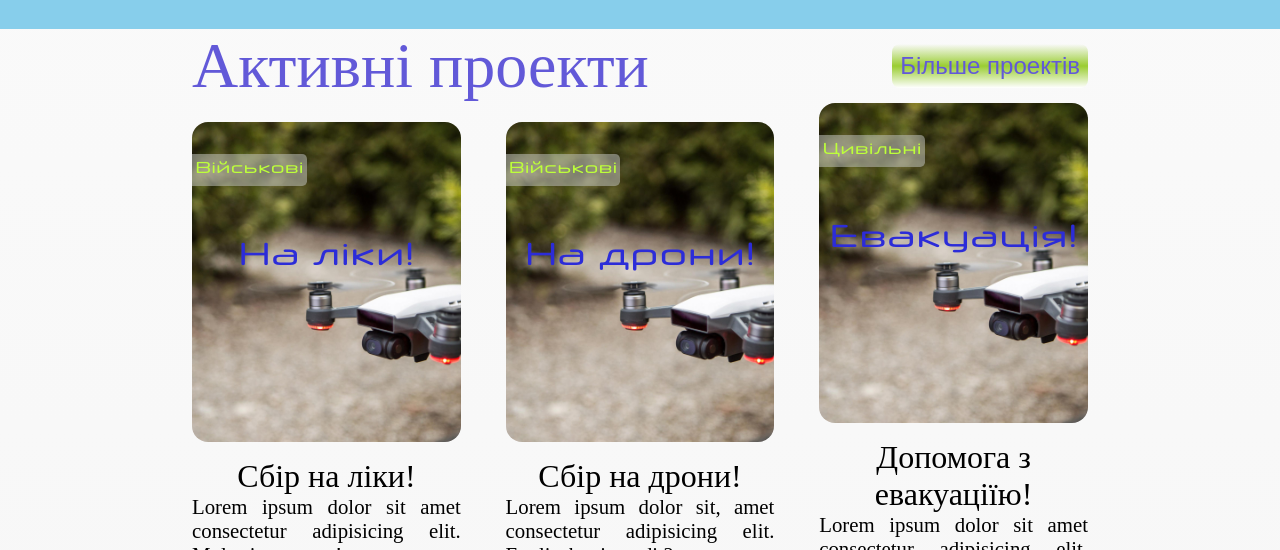
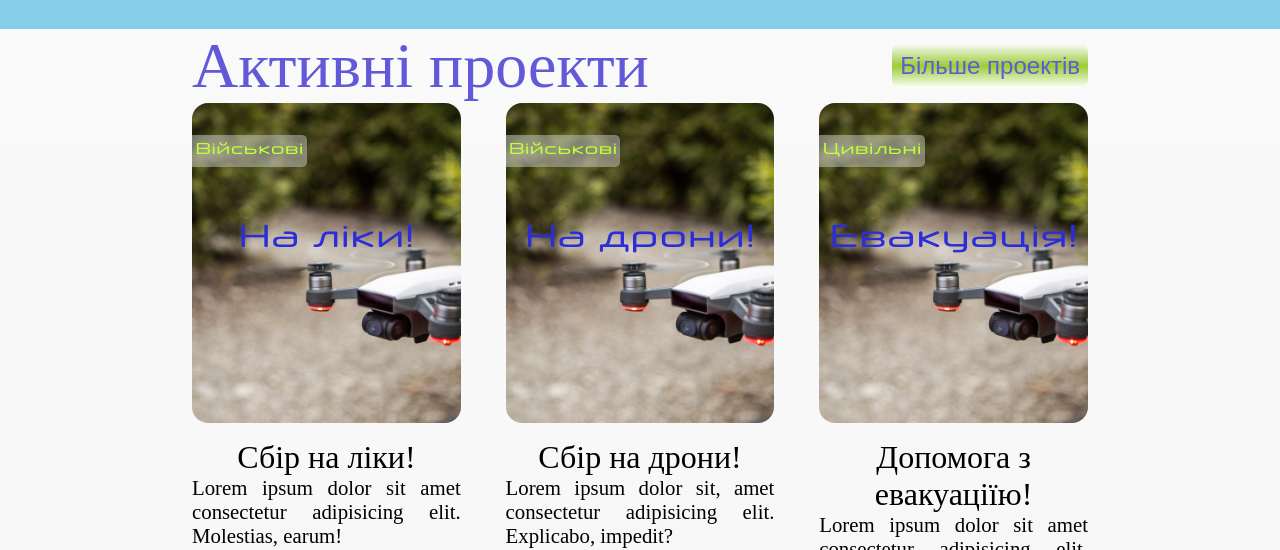
Before and after one commit to denys-bozhok/Home-work_3, a plain HTML site: page index.html in a window 1280 px wide. Shown: the part 1408-1958 px from the top of the page. Drawn offline with Linux system fonts and the light colour scheme; a web font is replaced by a local one.

Commit message:
CSS Format

```diff
--- a/index.html
+++ b/index.html
@@ -551,7 +551,7 @@
                     <div class="map">
                         <iframe
                             src="https://www.google.com/maps/embed?pb=!1m14!1m12!1m3!1d21165.995908488218!2d35.06273615!3d48.4613359!2m3!1f0!2f0!3f0!3m2!1i1024!2i768!4f13.1!5e0!3m2!1sru!2sua!4v1680974555505!5m2!1sru!2sua"
-                            width="600" height="150" style="border: 0;" referrerpolicy="no-referrer-when-downgrade">
+                            width="200" height="150" style="border: 0;" referrerpolicy="no-referrer-when-downgrade">
                         </iframe>
                     </div>
                 </div>
--- a/public/styles/style.css
+++ b/public/styles/style.css
@@ -13,6 +13,7 @@ a {
 #app {
     background: var(--prime-bg);
     font-family: var(--font-family_prime);
+    overflow-x: hidden;
 }
 
 .header__munu,
@@ -69,7 +70,6 @@ a {
 .container__title,
 .about__container,
 .project_title__container,
-.project__wrapper,
 .footer__wrapper,
 .about__information,
 .header__nav {
@@ -86,8 +86,6 @@ a {
 .help-baner__wrapper,
 .baner__wrapper {
     display: flex;
-
-
 }
 
 .header__munu,
@@ -126,6 +124,12 @@ a {
 .corusel__wrapper,
 .baner_column {
     height: var(--bammer_w);
+}
+
+.corusel__image,
+.project__image,
+.baner_column {
+    overflow: hidden;
 }
 
 .corusel__discription,
```
